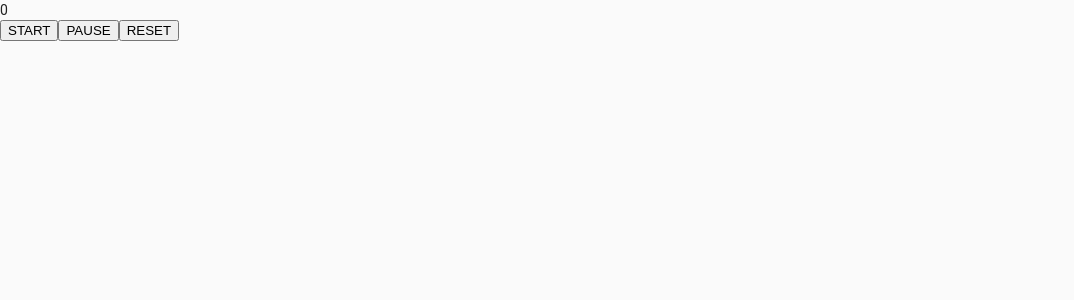
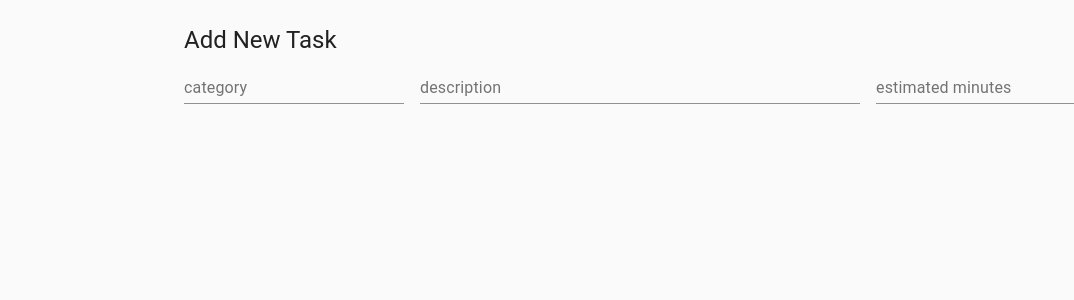
Before and after one commit to Rei-Sogawa/time-tracking, a React (Create React App) app: page / in a window 1280 px wide. Shown: the top 300 px of the page, without its empty margins (0-1074 px from the left). Built offline with nearby package versions, Linux system fonts and the light colour scheme.

Commit message:
タスクフォームを追加

```diff
--- a/package.json
+++ b/package.json
@@ -3,6 +3,7 @@
   "version": "0.1.0",
   "private": true,
   "dependencies": {
+    "@hookform/resolvers": "^2.5.1",
     "@material-ui/core": "^4.11.4",
     "@testing-library/jest-dom": "^5.11.4",
     "@testing-library/react": "^11.1.0",
@@ -15,10 +16,12 @@
     "firebase": "^8.6.2",
     "react": "^17.0.2",
     "react-dom": "^17.0.2",
+    "react-hook-form": "^7.6.4",
     "react-scripts": "4.0.3",
     "react-use": "^17.2.4",
     "typescript": "^4.1.2",
-    "web-vitals": "^1.0.1"
+    "web-vitals": "^1.0.1",
+    "yup": "^0.32.9"
   },
   "scripts": {
     "start": "react-scripts start",
--- a/src/App.tsx
+++ b/src/App.tsx
@@ -1,17 +1,16 @@
-import { CssBaseline } from '@material-ui/core';
+import { Box, Container, CssBaseline } from '@material-ui/core';
 
-import useStopWatch from './hooks/useStopWatch';
+import TaskForm from './components/TaskForm';
 
 function App() {
-  const { seconds, start, pause, reset } = useStopWatch();
-
   return (
     <div>
       <CssBaseline />
-      <div>{seconds}</div>
-      <button onClick={start}>START</button>
-      <button onClick={pause}>PAUSE</button>
-      <button onClick={() => reset()}>RESET</button>
+      <Container maxWidth="md">
+        <Box mt={3}>
+          <TaskForm onSubmit={(values) => console.log(values)}></TaskForm>
+        </Box>
+      </Container>
     </div>
   );
 }
--- /dev/null
+++ b/src/components/TaskForm.tsx
@@ -0,0 +1,107 @@
+import { yupResolver } from '@hookform/resolvers/yup';
+import { Box, TextField, Typography } from '@material-ui/core';
+import { FC, FormEvent } from 'react';
+import { Controller, useForm } from 'react-hook-form';
+import * as yup from 'yup';
+
+const formSchema = yup.object().shape({
+  category: yup
+    .string()
+    .nullable()
+    .transform((v, o) => (o === '' ? null : v)),
+  description: yup.string().required(),
+  estimatedMinutes: yup
+    .number()
+    .typeError('estimated minutes must be a number')
+    .integer('estimated minutes must be a integer')
+    .min(0, 'estimated minutes must be greater than or equal to 0')
+    .nullable()
+    .transform((v, o) => (o === '' ? null : v)),
+});
+
+type FormValues = {
+  category: string | null;
+  description: string;
+  estimatedMinutes: number | null;
+};
+
+type Props = {
+  defaultValues?: FormValues;
+  onSubmit: (values: FormValues) => void;
+};
+
+const TaskForm: FC<Props> = ({
+  defaultValues = {
+    category: null,
+    description: '',
+    estimatedMinutes: null,
+  },
+  onSubmit,
+}) => {
+  const {
+    handleSubmit: hookFormHandleSubmit,
+    control,
+    reset,
+    formState: { errors },
+  } = useForm<FormValues>({
+    defaultValues: Object.entries(defaultValues).reduce((acc, [k, v]) => {
+      return { ...acc, [k]: v || '' };
+    }, {}),
+    resolver: yupResolver(formSchema),
+  });
+
+  const handleSubmit = (e: FormEvent<HTMLFormElement>) => {
+    hookFormHandleSubmit((values: FormValues) => {
+      onSubmit(values);
+      reset();
+    })(e);
+  };
+
+  return (
+    <>
+      <Typography variant="h5">Add New Task</Typography>
+      <form onSubmit={handleSubmit}>
+        <Box display="flex">
+          <Controller
+            name="category"
+            control={control}
+            render={({ field }) => <TextField {...field} label="category" />}
+          />
+          <Box ml={2} flexGrow={1}>
+            <Controller
+              name="description"
+              control={control}
+              render={({ field }) => (
+                <TextField
+                  {...field}
+                  label="description"
+                  error={!!errors.description}
+                  helperText={errors.description?.message}
+                  fullWidth
+                />
+              )}
+            />
+          </Box>
+          <Box ml={2}>
+            <Controller
+              name="estimatedMinutes"
+              control={control}
+              render={({ field }) => (
+                <TextField
+                  {...field}
+                  type="number"
+                  label="estimated minutes"
+                  error={!!errors.estimatedMinutes}
+                  helperText={errors.estimatedMinutes?.message}
+                />
+              )}
+            />
+          </Box>
+        </Box>
+        <input type="submit" style={{ display: 'none' }} />
+      </form>
+    </>
+  );
+};
+
+export default TaskForm;
```
Also changed, not shown: 1 other file (tests, documents, lock files or other folders).
